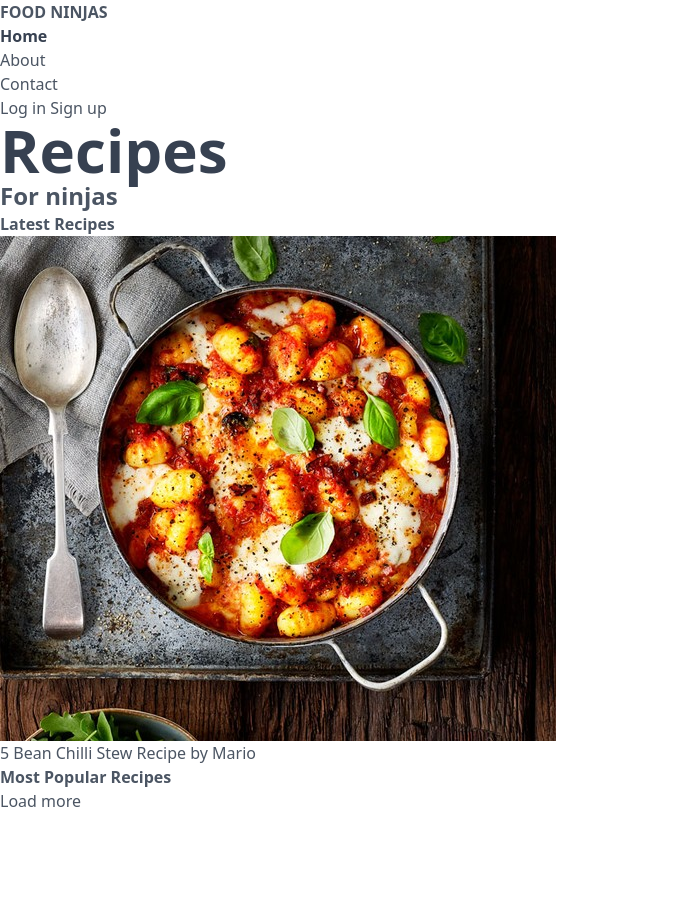
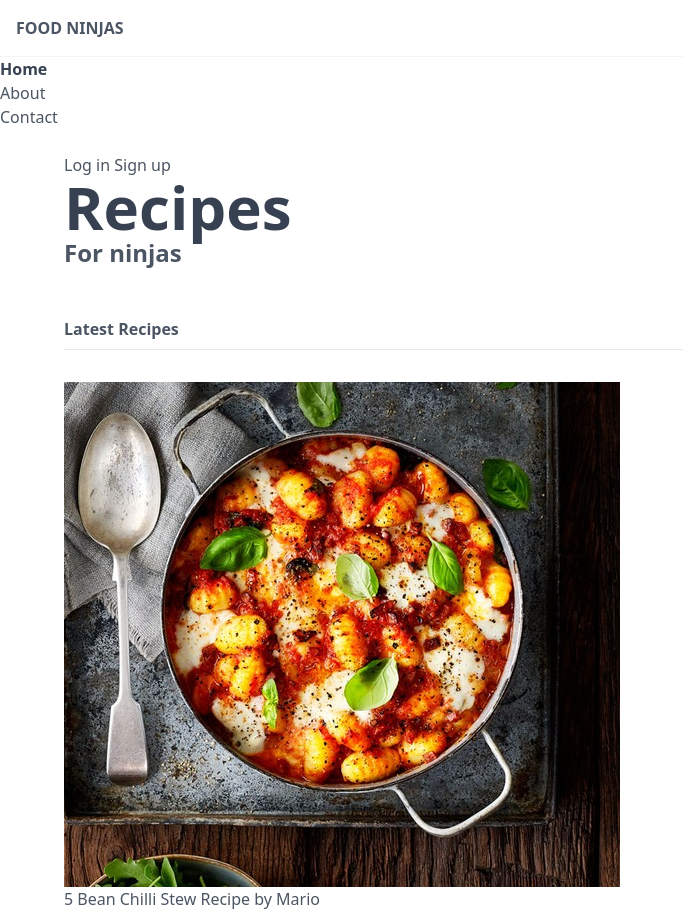
Before and after one commit to Jonnybuoy/tailwindcss_refresher, a website: page public/index.html in a window 1280 px wide. Shown: the top 913 px of the page, without its empty margins (0-683 px from the left). Before the commit the page ends 813 px from the top, so only its background shows below. Drawn offline with Linux system fonts and the light colour scheme.

Commit message:
Margin, Padding and Borders.

```diff
--- a/public/index.html
+++ b/public/index.html
@@ -13,7 +13,7 @@
         <div>
             <nav>
                 <div>
-                    <h1 class="font-bold uppercase">
+                    <h1 class="font-bold uppercase p-4 border-b border-gray-100">
                         <a href="/">Food Ninjas</a>
                     </h1>
                 </div>
@@ -38,7 +38,7 @@
         </div>
         <!-- end nav -->
 
-        <main>
+        <main class="px-16 py-6">
             <div>
                 <a href="#">Log in</a>
                 <a href="#">Sign up</a>
@@ -50,9 +50,9 @@
             </header>
 
             <div>
-                <h4 class="font-bold">Latest Recipes</h4>
+                <h4 class="font-bold mt-12 pb-2 border-b border-gray-200">Latest Recipes</h4>
 
-                <div>
+                <div class="mt-8">
                     <!-- cards go here -->
                     <div>
                         <img src="img/food1.jpg" alt="Food">
@@ -63,9 +63,9 @@
                     </div>
                 </div>
 
-                <h4 class="font-bold">Most Popular Recipes</h4>
+                <h4 class="font-bold mt-12 pb-2 border-b border-gray-200">Most Popular Recipes</h4>
 
-                <div>
+                <div class="mt-8">
                     <!-- cards go here-->
                 </div>
 
```
Also changed, not shown: public/styles.css.
